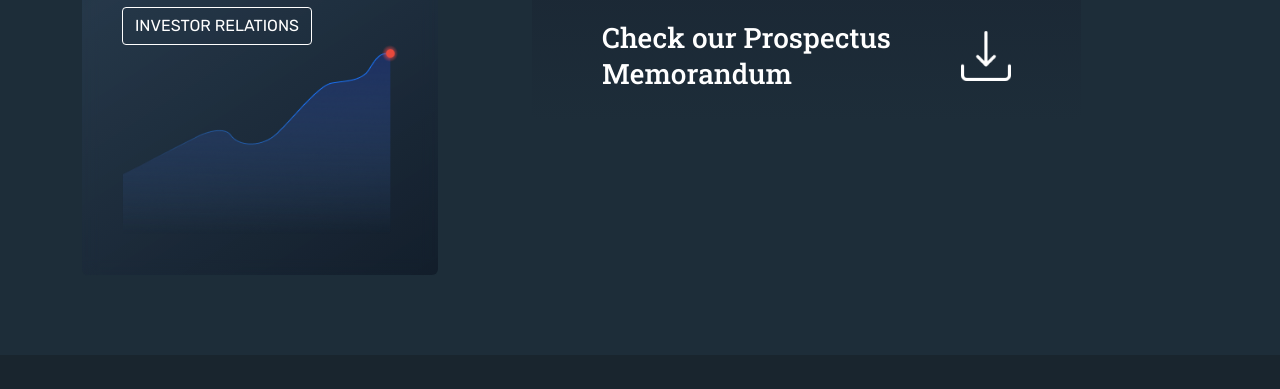
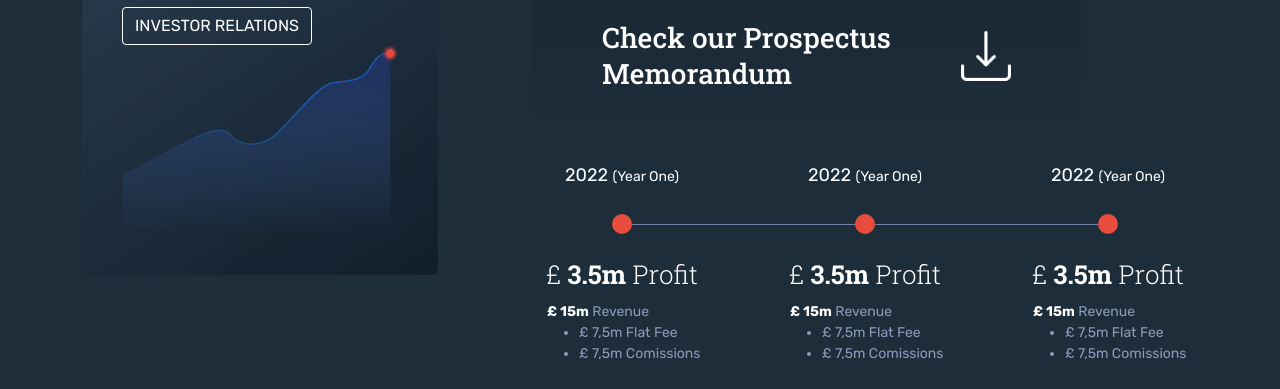
Before and after one commit to cod3labsteam/gameco, a website built with webpack: page index.html in a window 1280 px wide. Shown: the part 1796-2185 px from the top of the page. Built offline with nearby package versions, Linux system fonts and the light colour scheme; files whose address does not match are found by name; a web font is replaced by a local one.

Commit message:
Add and style profits section

```diff
--- a/index.html
+++ b/index.html
@@ -212,6 +212,53 @@
                                     <img src="dist/images/download-icon.png" alt="Download Icon" />
                                 </div>
                             </button>
+                            <div class="prices-section">
+                                <div class="prices-section__item">
+                                    <div class="prices-section__item__year">
+                                        <span>2022 <b>(Year One)</b></span>
+                                    </div>
+                                    <div class="prices-section__item__profit">
+                                        <h4>£ <span>3.5m</span> Profit</h4>
+                                    </div>
+                                    <div class="prices-section__item__revenue">
+                                        <span><b>£ 15m</b> Revenue</span>
+                                        <ul>
+                                            <li>£ 7,5m Flat Fee</li>
+                                            <li>£ 7,5m Comissions</li>
+                                        </ul>
+                                    </div>
+                                </div>
+                                <div class="prices-section__item">
+                                    <div class="prices-section__item__year">
+                                        <span>2022 <b>(Year One)</b></span>
+                                    </div>
+                                    <div class="prices-section__item__profit">
+                                        <h4>£ <span>3.5m</span> Profit</h4>
+                                    </div>
+                                    <div class="prices-section__item__revenue">
+                                        <span><b>£ 15m</b> Revenue</span>
+                                        <ul>
+                                            <li>£ 7,5m Flat Fee</li>
+                                            <li>£ 7,5m Comissions</li>
+                                        </ul>
+                                    </div>
+                                </div>
+                                <div class="prices-section__item">
+                                    <div class="prices-section__item__year">
+                                        <span>2022 <b>(Year One)</b></span>
+                                    </div>
+                                    <div class="prices-section__item__profit">
+                                        <h4>£ <span>3.5m</span> Profit</h4>
+                                    </div>
+                                    <div class="prices-section__item__revenue">
+                                        <span><b>£ 15m</b> Revenue</span>
+                                        <ul>
+                                            <li>£ 7,5m Flat Fee</li>
+                                            <li>£ 7,5m Comissions</li>
+                                        </ul>
+                                    </div>
+                                </div>
+                            </div>
                         </div>
                     </div>
                 </div>
--- a/src/scss/main.scss
+++ b/src/scss/main.scss
@@ -174,6 +174,7 @@ body {
             border: none;
             color: $white;
             background: linear-gradient(180deg, #1B2835 0%, rgba(27, 40, 53, 0) 100%);
+            margin-bottom: 40px;
 
             &__text {
                 flex: 1;
@@ -189,6 +190,104 @@ body {
 
             &__icon {
                 margin-left: 70px;
+            }
+        }
+
+        .prices-section {
+            display: flex;
+            justify-content: space-between;
+            position: relative;
+
+            &__item {
+                flex: 1;
+                max-width: 180px;
+
+                &__year {
+                    text-align: center;
+                    padding-bottom: 35px;
+                    margin-bottom: 35px;
+                    position: relative;
+
+                    span {
+                        font-size: 18px;
+                        font-weight: 400;
+                        font-family: 'Rubik', sans-serif;
+
+                        b {
+                            font-weight: 400;
+                            font-size: 14px;
+                        }
+                    }
+
+                    &::before {
+                        content: '';
+                        position: absolute;
+                        left: 0;
+                        right: 0;
+                        bottom: -10px;
+                        margin: auto;
+                        width: 20px;
+                        height: 20px;
+                        background: $danger;
+                        border-radius: 50%;
+                        transition: 200ms ease-in-out;
+                    }
+                }
+
+                &__profit {
+                    text-align: center;
+
+                    h3, h4, h5 {
+                        font-size: 26px;
+                        font-weight: 300;
+
+                        span {
+                            font-weight: 700;
+                        }
+                    }
+                }
+
+                &__revenue {
+                    padding-left: 15px;
+
+                    span {
+                        font-family: 'Rubik', sans-serif;
+                        font-size: 14px;
+                        font-weight: 400;
+                        color: #8D9BBC;
+
+                        b {
+                            color: $white;
+                            font-weight: 600;
+                        }
+                    }
+
+                    ul li {
+                        font-family: 'Rubik', sans-serif;
+                        font-size: 14px;
+                        font-weight: 400;
+                        color: #8D9BBC;
+                    }
+                }
+
+                &:hover {
+                    .prices-section__item__year {
+                        &::before {
+                            transform: scale(1.3);
+                        }
+                    }
+                }
+            }
+
+            &::before {
+                content: '';
+                position: absolute;
+                height: 1px;
+                left: 90px;
+                right: 90px;
+                top: 62px;
+                margin: auto;
+                background: #7383AA;
             }
         }
     }
```
